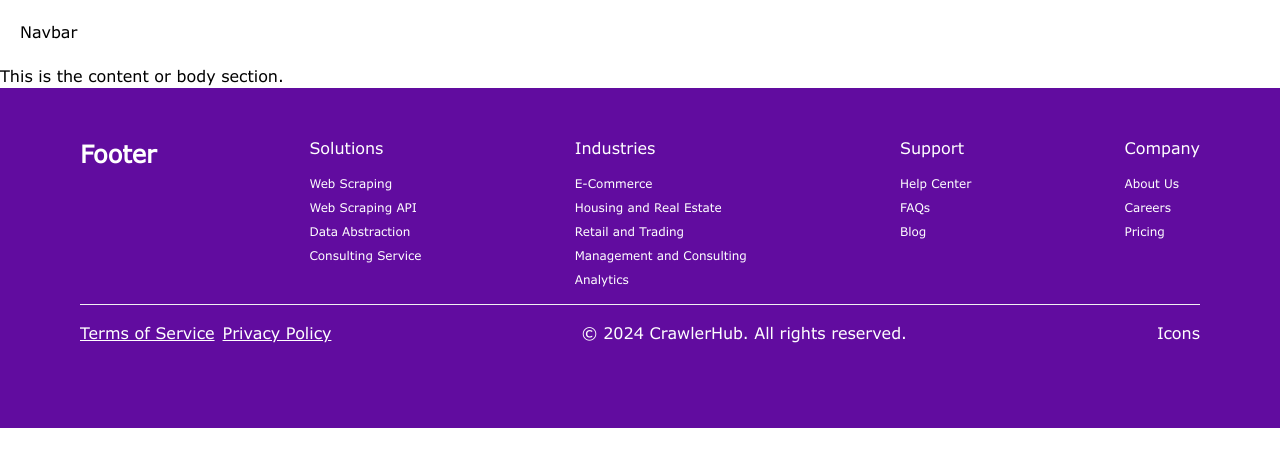
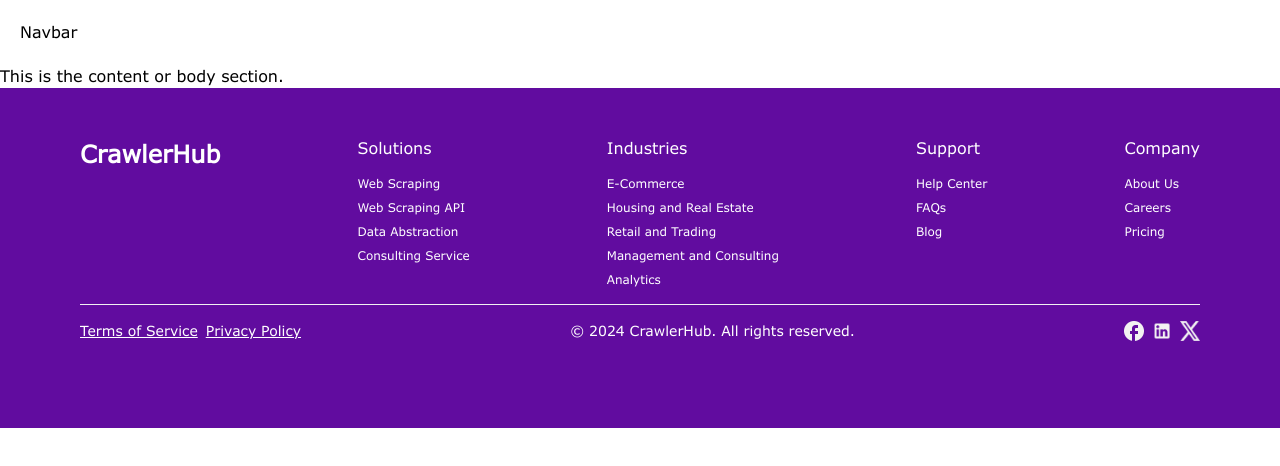
Before and after one commit to beecodeguy/crawlhub, a Next.js app: page / in a window 1280 px wide. Shown: the top 466 px of the page. Built offline with nearby package versions, Linux system fonts and the light colour scheme.

Commit message:
add icons in footer

```diff
--- a/src/assets/icons/index.ts
+++ b/src/assets/icons/index.ts
@@ -1,5 +1,3 @@
-import FaceBookIcon from "./facebook.png";
-import LinkedInIcon from "./linkedin.png";
-import TwitterIcon from "./twitter.png";
-
-export { FaceBookIcon, LinkedInIcon, TwitterIcon };
+export { default as FaceBookIcon } from "./facebook.png";
+export { default as LinkedInIcon } from "./linkedin.png";
+export { default as TwitterIcon } from "./twitter.png";
--- a/src/components/containers/Footer/index.tsx
+++ b/src/components/containers/Footer/index.tsx
@@ -1,11 +1,13 @@
 import React from "react";
 import FooterColumn from "./FooterColumn";
+import Image from "next/image";
+import { FaceBookIcon, LinkedInIcon, TwitterIcon } from "@/assets/icons";
 
 const Footer = () => {
   return (
     <footer className="h-[340px] bg-primary text-white px-[80px] py-[48px] flex flex-col gap-4">
       <div className="flex gap-5 justify-between">
-        <span className="typography-h4">Footer</span>
+        <span className="typography-h4">CrawlerHub</span>
         <FooterColumn
           name="Solutions"
           linkList={[
@@ -46,13 +48,17 @@ const Footer = () => {
         />
       </div>
       <div className="h-[1px] bg-[#F2F2F2]" />
-      <div className="flex justify-between">
+      <div className="flex justify-between text-[14px] leading-[20px]">
         <div className="flex gap-2">
           <span className="underline">Terms of Service</span>
           <span className="underline">Privacy Policy</span>
         </div>
         <div>&copy; 2024 CrawlerHub. All rights reserved.</div>
-        <div>Icons</div>
+        <div className="flex gap-2">
+          <Image src={FaceBookIcon} height={10} width={20} alt="Facebook" />
+          <Image src={LinkedInIcon} height={10} width={20} alt="LinkedIn" />
+          <Image src={TwitterIcon} height={10} width={20} alt="Twitter" />
+        </div>
       </div>
     </footer>
   );
```
